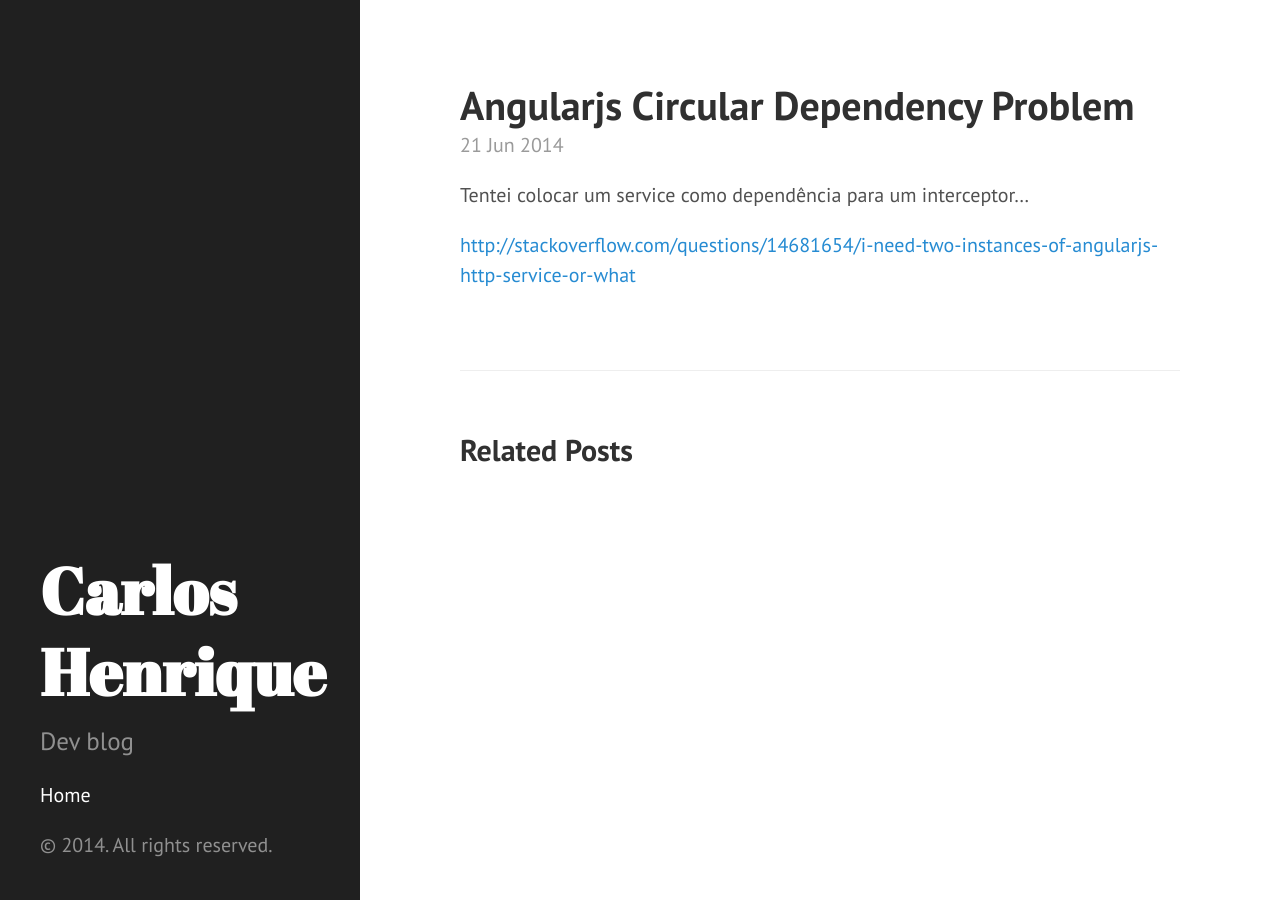
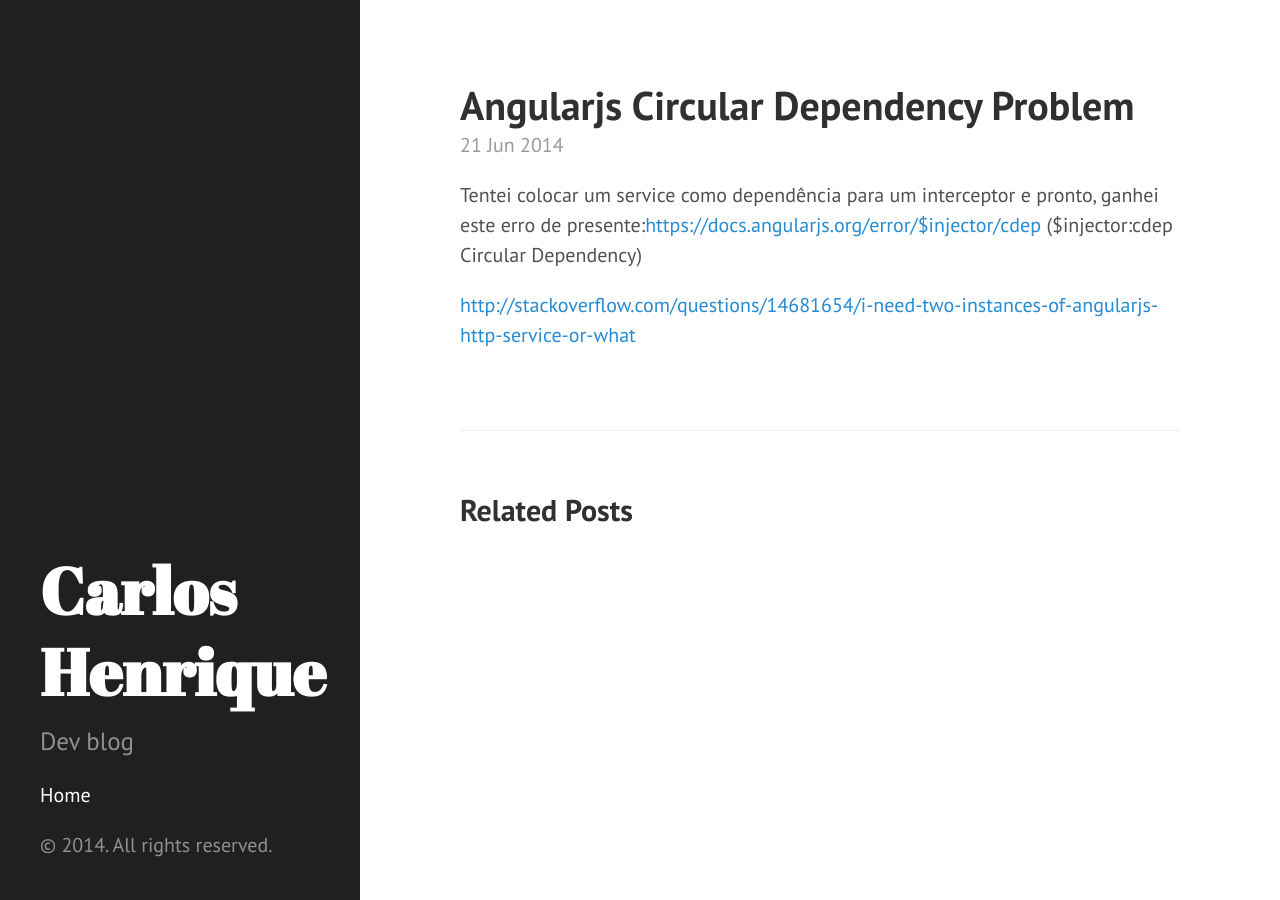
Before and after one commit to carloshpds/carloshpds.github.io, a Jekyll site: the page built from _posts/2014-06-21-angularjs-circular-dependency-problem2.markdown, in a window 1280 px wide. Built offline with Jekyll 4.4.1, drawn with Linux system fonts in a browser that asks for light colours.

Commit message:
Post update: Angularjs Circular Dependency Problem

```diff
--- a/_posts/2014-06-21-angularjs-circular-dependency-problem2.markdown
+++ b/_posts/2014-06-21-angularjs-circular-dependency-problem2.markdown
@@ -4,7 +4,8 @@ title: Angularjs Circular Dependency Problem
 layout: post
 tags: [AngularJS]
 ---
-Tentei colocar um service como dependência para um interceptor...
+Tentei colocar um service como dependência para um interceptor e pronto, ganhei este erro de presente:<https://docs.angularjs.org/error/$injector/cdep> ($injector:cdep
+Circular Dependency)
 
 
 <http://stackoverflow.com/questions/14681654/i-need-two-instances-of-angularjs-http-service-or-what>
```
